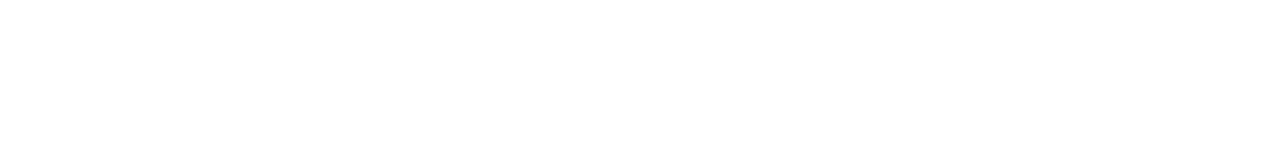
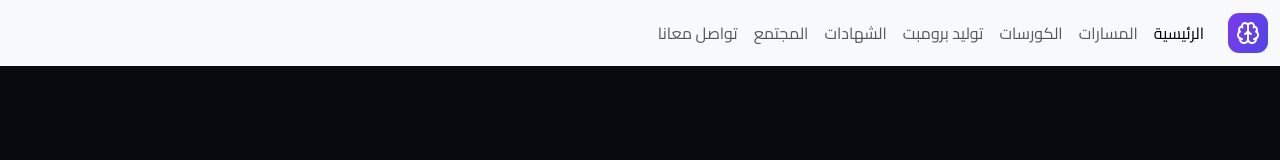
Before and after one commit to II3boody/QuickGen, a website: page index.html in a window 1280 px wide. Drawn offline with nearby package versions, Linux system fonts and the light colour scheme.

Commit message:
add some style

```diff
--- a/css/style.css
+++ b/css/style.css
@@ -0,0 +1,41 @@
+:root {
+  --disabled-text: #94a3b8;
+  --active-text: #f1f5f9;
+  --primary-gradient: linear-gradient(
+    90deg,
+    rgba(124, 58, 237, 1) 0%,
+    rgba(79, 70, 229, 1) 100%
+  );
+  --secondary-gradient: linear-gradient(
+    90deg,
+    rgba(34, 211, 238, 1) 0%,
+    rgba(167, 139, 250, 1) 100%
+  );
+  --text-color: #ffffff;
+  --transparent-black: #07090f;
+  --body-bg: #080a10;
+}
+
+* {
+  margin: 0;
+  padding: 0;
+  box-sizing: border-box;
+}
+
+html {
+  scroll-behavior: smooth;
+}
+
+body {
+  background: var(--body-bg);
+  font-family: "Cairo", sans-serif !important;
+}
+
+nav-link {
+  color: var(--disabled-text);
+  text-decoration: none;
+  font-size: 1.2em;
+}
+
+.collapse .navbar-collapse {
+}
--- a/index.html
+++ b/index.html
@@ -1,8 +1,12 @@
 <!DOCTYPE html>
-<html>
+<html lang="ar" dir="rtl">
     <meta charset="UTF-8">
     <meta name="viewport" content="width=device-width, initial-scale=1.0">
     <title>QuickGen</title>
+
+    <link rel="preconnect" href="https://fonts.googleapis.com">
+    <link rel="preconnect" href="https://fonts.gstatic.com" crossorigin>
+    <link href="https://fonts.googleapis.com/css2?family=Cairo:wght@200..1000&display=swap" rel="stylesheet">
 
     <link rel="stylesheet" href="./node_modules/@fortawesome/fontawesome-free/css/all.min.css">
 
@@ -11,7 +15,36 @@
     <link rel="stylesheet" href="css/style.css">
 </head>
 <body>
-
+    <nav class="navbar navbar-expand-lg bg-body-tertiary">
+  <div class="container-fluid">
+    <a class="navbar-brand" href="#"><img src="assets/imgs/div.logo-icon.svg" alt=""></a>
+    <div class="collapse navbar-collapse" id="navbarSupportedContent">
+      <ul class="navbar-nav me-auto mb-2 mb-lg-0">
+        <li class="nav-item">
+          <a class="nav-link active" aria-current="page" href="#">الرئيسية</a>
+        </li>
+        <li class="nav-item">
+          <a class="nav-link" href="#">المسارات</a>
+        </li>
+        <li class="nav-item">
+          <a class="nav-link" href="#">الكورسات</a>
+        </li>
+        <li class="nav-item">
+          <a class="nav-link" href="#">توليد برومبت</a>
+        </li>
+        <li class="nav-item">
+          <a class="nav-link" href="#">الشهادات</a>
+        </li>
+        <li class="nav-item">
+          <a class="nav-link" href="#">المجتمع</a>
+        </li>
+        <li class="nav-item">
+          <a class="nav-link" href="#">تواصل معانا</a>
+        </li>
+      </ul>
+    </div>
+  </div>
+</nav>
 
     <script src="./node_modules/jquery/dist/jquery.min.js"></script>
 
```
Also changed, not shown: log-in.html (added, +23 -0 lines), assets/imgs/circle-gradient-blue.png (added), assets/imgs/circle-gradient-purple.png (added), assets/imgs/circle-gradient.png (added), assets/imgs/div.logo-icon.svg (added).
